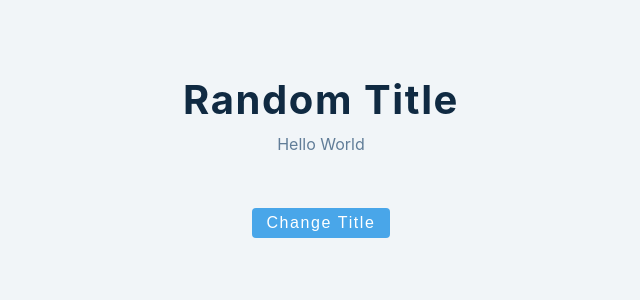
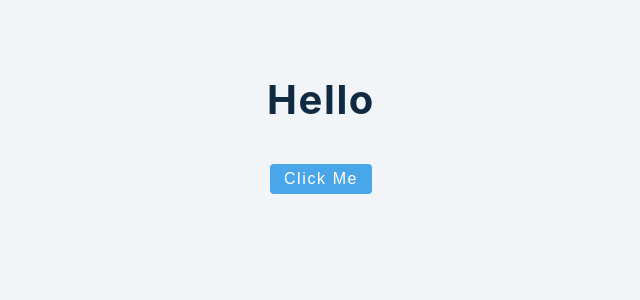
Before and after one commit to noormohammedb/react-advanced, a React (Create React App) app: page / in a window 1280 px wide. Shown: the top 300 px of the page, without its empty margins (319-959 px from the left). Built offline with nearby package versions, Linux system fonts and the light colour scheme.

Commit message:
state change

```diff
--- a/src/App.js
+++ b/src/App.js
@@ -1,5 +1,5 @@
 import React from "react";
-import Setup from "./tutorial/1-useState/setup/1-error-example";
+import Setup from "./tutorial/1-useState/setup/2-useState-basics";
 function App() {
    return (
       <div className="container">
--- a/src/tutorial/1-useState/setup/2-useState-basics.js
+++ b/src/tutorial/1-useState/setup/2-useState-basics.js
@@ -1,7 +1,23 @@
-import React, { useState } from 'react';
+import React, { useState } from "react";
 
 const UseStateBasics = () => {
-  return <h2>useState basic example</h2>;
+   const [text, setText] = useState("Hello");
+   const changeText = () => {
+      console.log(text);
+      if (text === "Hello") {
+         setText("World");
+      } else {
+         setText("Hello");
+      }
+   };
+   return (
+      <>
+         <h2> {text} </h2>
+         <button className="btn" onClick={changeText}>
+            click me
+         </button>
+      </>
+   );
 };
 
 export default UseStateBasics;
```
